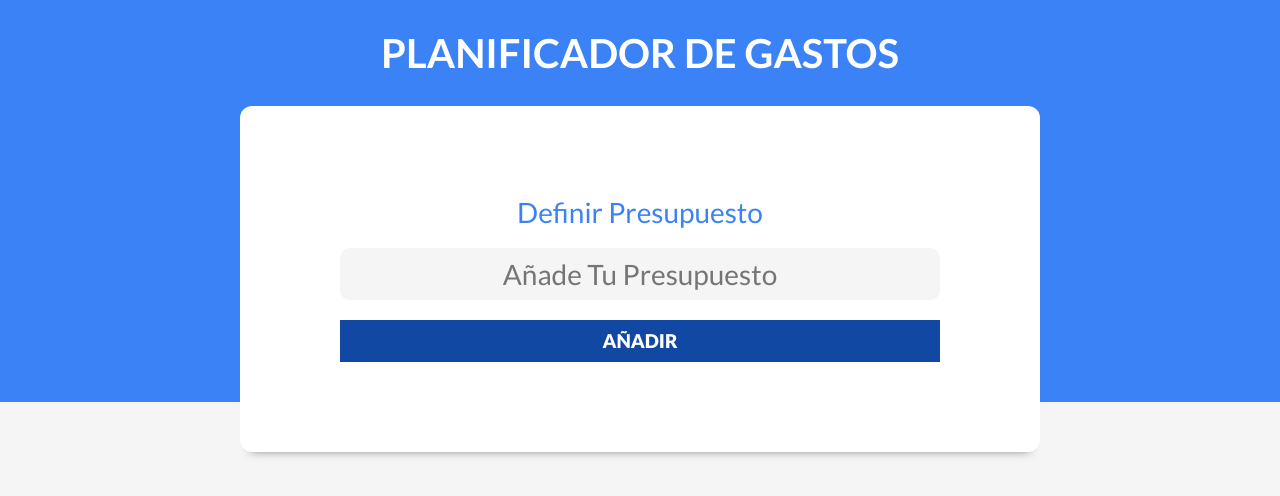
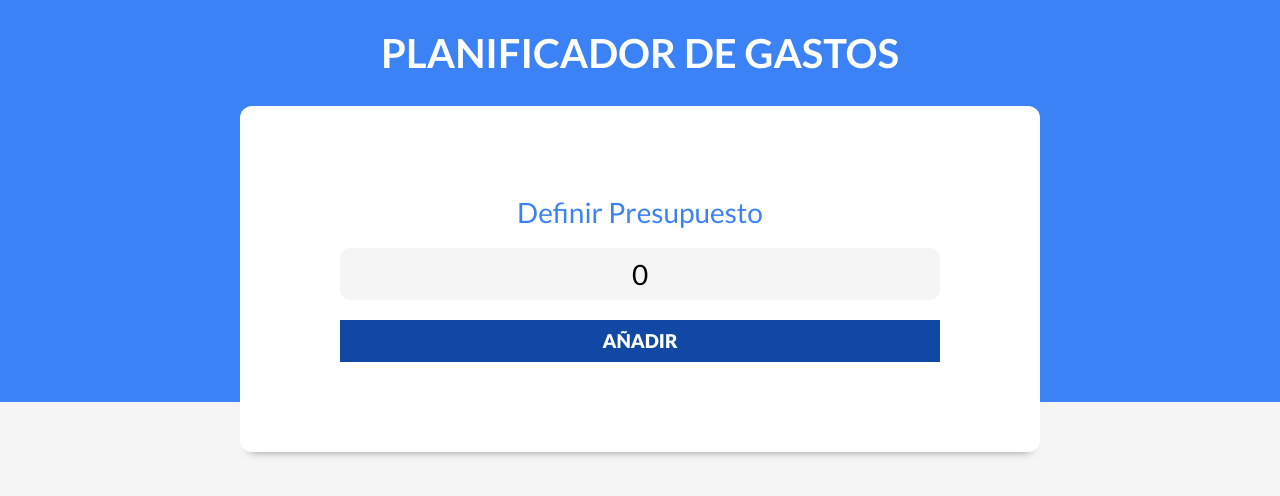
Before and after one commit to joelc24/control-de-gastos, a React (Vite) app: page / in a window 1280 px wide. Shown: the top 496 px of the page. Built offline with nearby package versions, Linux system fonts and the light colour scheme.

Commit message:
formulario de presupuesto creado

```diff
--- a/src/App.jsx
+++ b/src/App.jsx
@@ -8,7 +8,8 @@ function App() {
   return (
     <div>
       <Header
-
+        presupuesto={presupuesto}
+        setPresupuesto={setPresupuesto}
       />
     </div>
   )
--- a/src/components/Header.jsx
+++ b/src/components/Header.jsx
@@ -1,10 +1,13 @@
 import NuevoPresupuesto from "./NuevoPresupuesto";
 
-const Header = () => {
+const Header = ({presupuesto, setPresupuesto}) => {
     return (
         <header>
             <h1>Planificador de gastos</h1>
-            <NuevoPresupuesto/>
+            <NuevoPresupuesto
+                presupuesto={presupuesto}
+                setPresupuesto={setPresupuesto}
+            />
         </header>
      );
 }
--- a/src/components/NuevoPresupuesto.jsx
+++ b/src/components/NuevoPresupuesto.jsx
@@ -1,4 +1,4 @@
-const NuevoPresupuesto = () => {
+const NuevoPresupuesto = ({presupuesto, setPresupuesto}) => {
     return (
         <div className="contenedor-presupuesto contenedor sombra">
             <form className="formulario" action="">
@@ -8,6 +8,8 @@ const NuevoPresupuesto = () => {
                         type="text"
                         className="nuevo-presupuesto"
                         placeholder="Añade Tu Presupuesto"
+                        value={presupuesto}
+                        onChange={(e) => setPresupuesto(e.target.value)}
                     />
                 </div>
                 <input type="submit" value="Añadir" />
```
